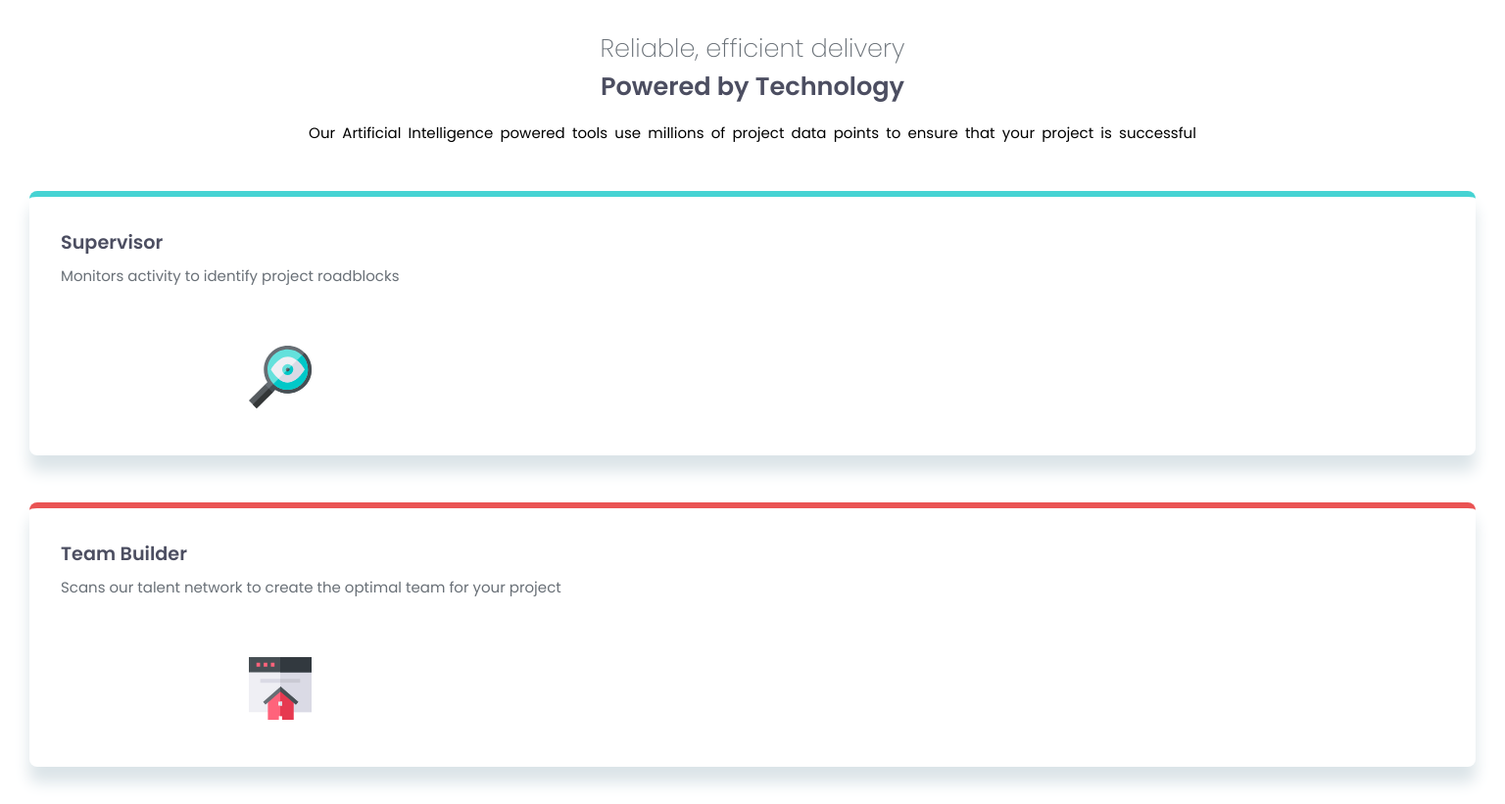
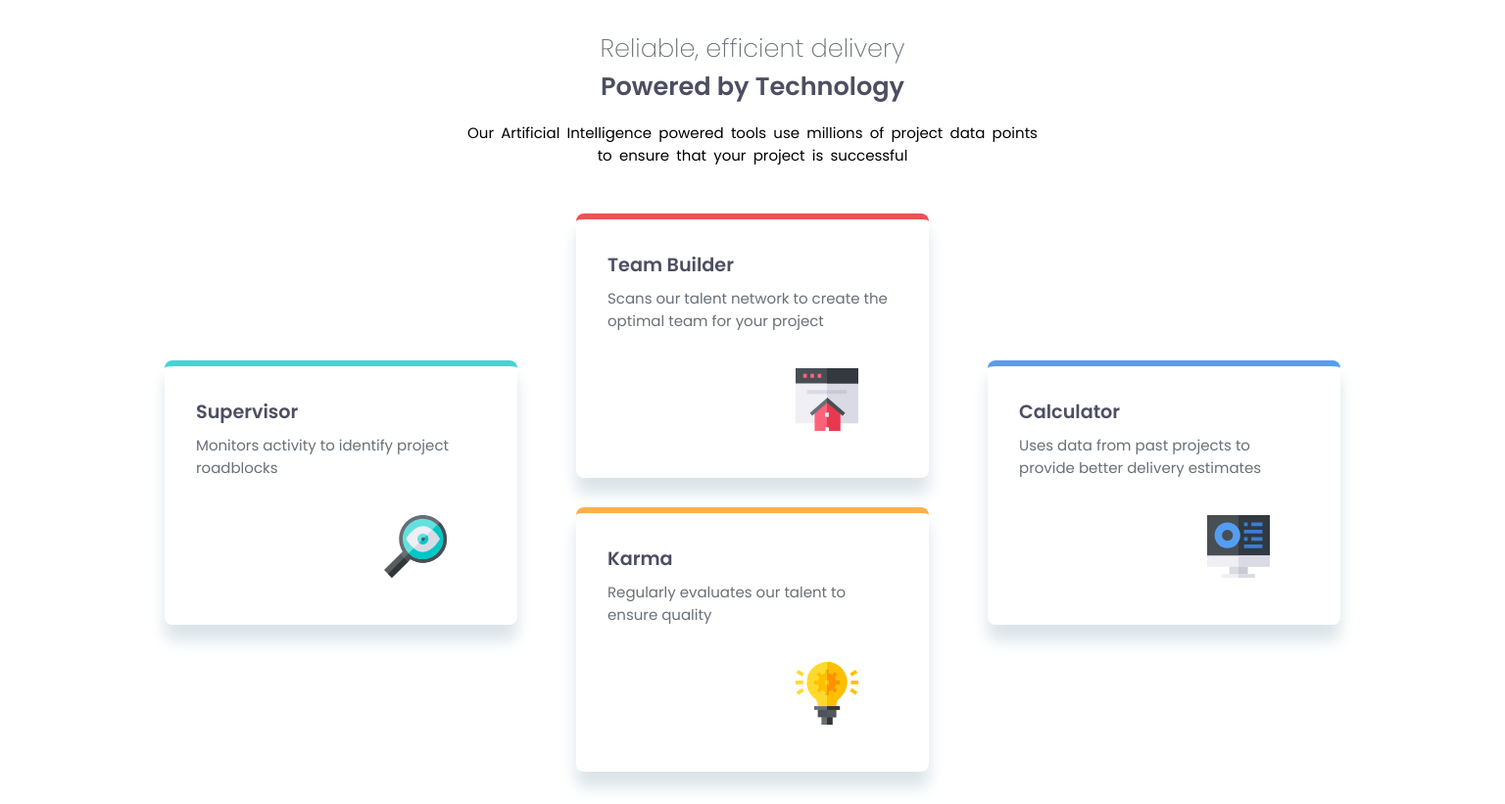
Before and after one commit to jonmc89/four-card-feature-section-master, a plain HTML site: page index.html in a window 1536 px wide. Shown: the top 821 px of the page at 98% size. Drawn offline with Linux system fonts and the light colour scheme.

Commit message:
Desktop view added

```diff
--- a/index.html
+++ b/index.html
@@ -37,13 +37,17 @@
             </p>
             <img src="./images/icon-supervisor.svg" alt="supervisor icon" />
           </div>
+          <div class="middle-cards">
             <div class="card team-builder">
               <h3>Team Builder</h3>
               <p class="card-text">
                 Scans our talent network to create the optimal team for your
                 project
               </p>
-            <img src="./images/icon-team-builder.svg" alt="team builder icon" />
+              <img
+                src="./images/icon-team-builder.svg"
+                alt="team builder icon"
+              />
             </div>
             <div class="card karma">
               <h3>Karma</h3>
@@ -51,6 +55,7 @@
                 Regularly evaluates our talent to ensure quality
               </p>
               <img src="./images/icon-karma.svg" alt="karma icon" />
+            </div>
           </div>
           <div class="card calculator">
             <h3>Calculator</h3>
--- a/styles.css
+++ b/styles.css
@@ -94,3 +94,24 @@ img {
   bottom: 3rem;
   left: 14rem;
 }
+
+/* Desktop View */
+
+@media screen and (min-width: 1440px) {
+  header {
+    width: 40%;
+    margin: 0 auto;
+  }
+
+  .cards-container {
+    display: flex;
+    flex-direction: row;
+    align-items: center;
+    justify-content: center;
+    width: 100%;
+  }
+  .card {
+    width: 360px;
+    margin: 0 30px 30px 30px;
+  }
+}
```
Lines whose indentation alone changed are shown as unchanged.
